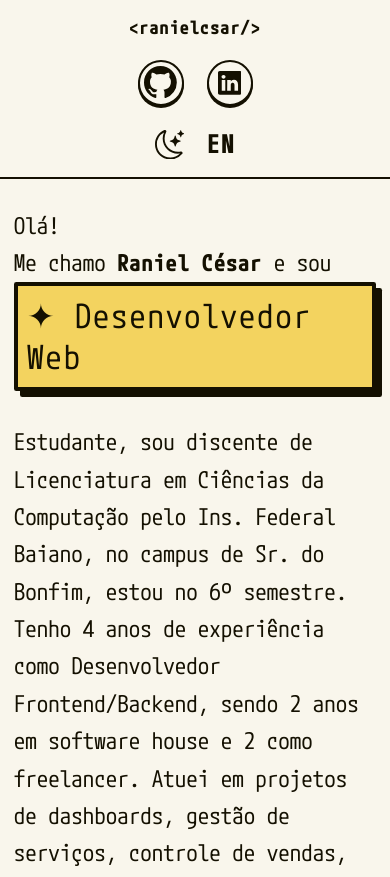
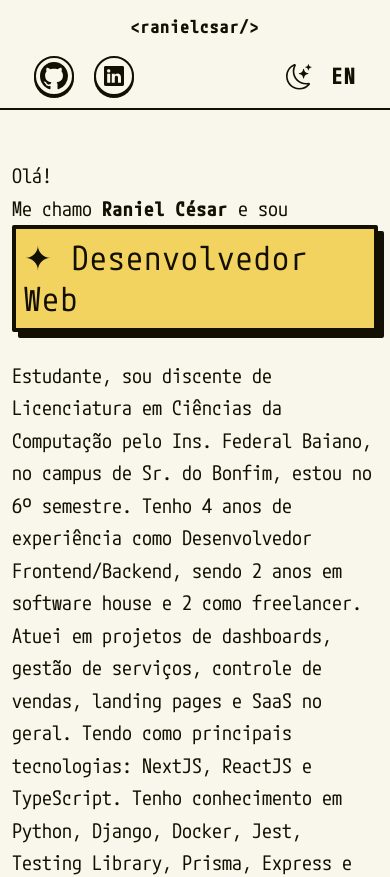
Before and after one commit to ranielcsar/ranoob.github.io, a React (Vite) app: page / in a window 390 px wide. Shown: the top 877 px of the page. Built offline with nearby package versions, Linux system fonts and the light colour scheme.

Commit message:
fix: ajustes de layout e responsividade

```diff
--- a/src/App.tsx
+++ b/src/App.tsx
@@ -21,7 +21,7 @@ export function App() {
 
       <main
         ref={mainRef}
-        className="row-[2] py-5 w-full px-3 flex flex-col items-center justify-center lg:m-auto max-w-5xl"
+        className="row-[2] pb-5 lg:py-8 w-full px-3 flex flex-col items-center justify-center lg:m-auto max-w-5xl"
       >
         <HomePage />
 
--- a/src/components/common/socials-contact/index.tsx
+++ b/src/components/common/socials-contact/index.tsx
@@ -4,7 +4,7 @@ export function SocialLinksAndContact() {
   return (
     <>
       <a
-        className="hover:-translate-y-1 h-10 w-10 md:h-14 md:w-14 lg:w-10 lg:h-10 cursor-pointer shadow-neo shadow-secondary rounded-full bg-primary text-secondary transition-transform border-2 border-secondary p-1"
+        className="hover:-translate-y-1 h-10 w-10 md:h-10 md:w-10 cursor-pointer shadow-neo shadow-secondary rounded-full bg-primary text-secondary transition-transform border-2 border-secondary p-1"
         href="https://github.com/ranielcsar"
         referrerPolicy="no-referrer"
         target="_blank"
@@ -14,7 +14,7 @@ export function SocialLinksAndContact() {
       </a>
 
       <a
-        className="hover:-translate-y-1 h-10 w-10 md:h-14 md:w-14 lg:w-10 lg:h-10 bg-primary shadow-neo shadow-secondary rounded-full text-secondary cursor-pointer transition-transform border-2 border-secondary p-2"
+        className="hover:-translate-y-1 h-10 w-10 md:h-10 md:w-10 bg-primary shadow-neo shadow-secondary rounded-full text-secondary cursor-pointer transition-transform border-2 border-secondary p-2"
         href="https://www.linkedin.com/in/ranielcsar"
         referrerPolicy="no-referrer"
         target="_blank"
--- a/src/components/layout/header/_index.tsx
+++ b/src/components/layout/header/_index.tsx
@@ -7,18 +7,20 @@ import {
 export function Header() {
   return (
     <header className="sticky top-0 bg-primary z-10 w-full h-max py-3 border-b-2 border-secondary">
-      <div className="flex flex-col gap-4 lg:flex-row items-center justify-between max-w-5xl m-auto">
-        <div className="flex flex-1 order-2 lg:order-1 gap-5 items-center">
-          <SocialLinksAndContact />
-        </div>
-
-        <strong className="order-1 lg:order-2 tracking-wider xl:text-2xl m-auto flex-[2] text-center">
+      <div className="flex flex-col gap-4 md:px-6 xl:px-3 lg:gap-8 md:flex-row items-center justify-between max-w-5xl m-auto">
+        <strong className="tracking-wider text-lg xl:text-2xl m-auto flex-[2] text-center">
           {'<'}
           ranielcsar
           {'/>'}
         </strong>
 
-        <ChangeThemeAndLang />
+        <div className="flex w-[95%] justify-between px-6 md:px-0 ga items-center">
+          <div className="flex gap-5 items-center">
+            <SocialLinksAndContact />
+          </div>
+
+          <ChangeThemeAndLang />
+        </div>
       </div>
     </header>
   )
@@ -26,7 +28,7 @@ export function Header() {
 
 function ChangeThemeAndLang() {
   return (
-    <div className="flex flex-1 order-3 h-full lg:max-w-[15vw] items-center justify-center gap-5">
+    <div className="flex h-full lg:max-w-[15vw] items-center justify-center gap-5">
       <ThemeSelector />
 
       <LanguageSwitch />
--- a/src/index.css
+++ b/src/index.css
@@ -4,7 +4,13 @@
 
 @layer base {
   html {
-    font-size: 1.15em;
+    font-size: 1em;
+  }
+
+  @media screen and (min-width: 760px) {
+    html {
+      font-size: 1.15em;
+    }
   }
 
   @media (hover: hover) {
```
